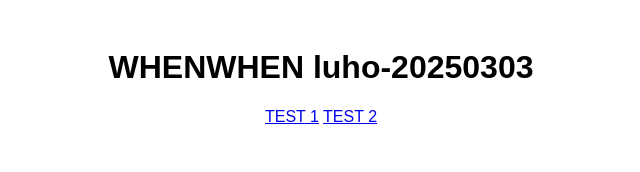
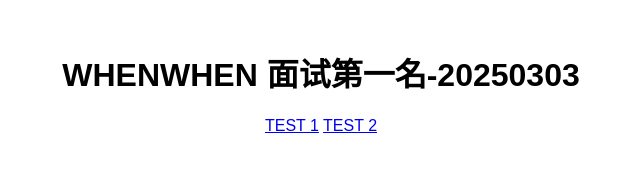
Before and after one commit to smartBluey/test, a plain HTML site: page index.html in a window 1280 px wide. Shown: the whole page, without its empty margins (319-959 px from the left). Drawn offline with Linux system fonts and the light colour scheme.

Commit message:
Update index.html

```diff
--- a/index.html
+++ b/index.html
@@ -20,7 +20,7 @@
   </style>
 </head>
 <body>
-  <h1>WHENWHEN luho-20250303</h1>
+  <h1>WHENWHEN 面试第一名-20250303</h1>
   <a href="test1.html">TEST 1</a>
   <a href="test2.html">TEST 2</a>
 </body>
```
